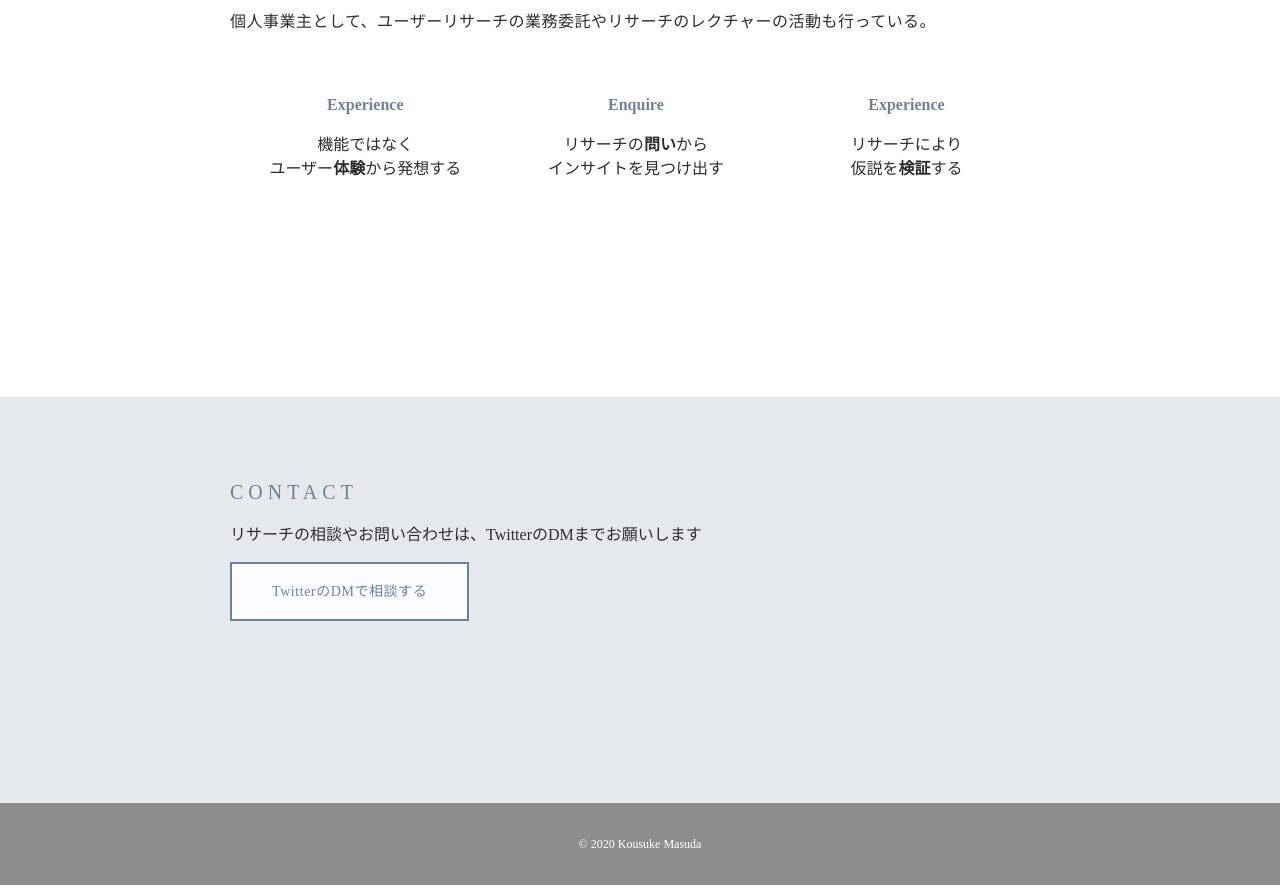
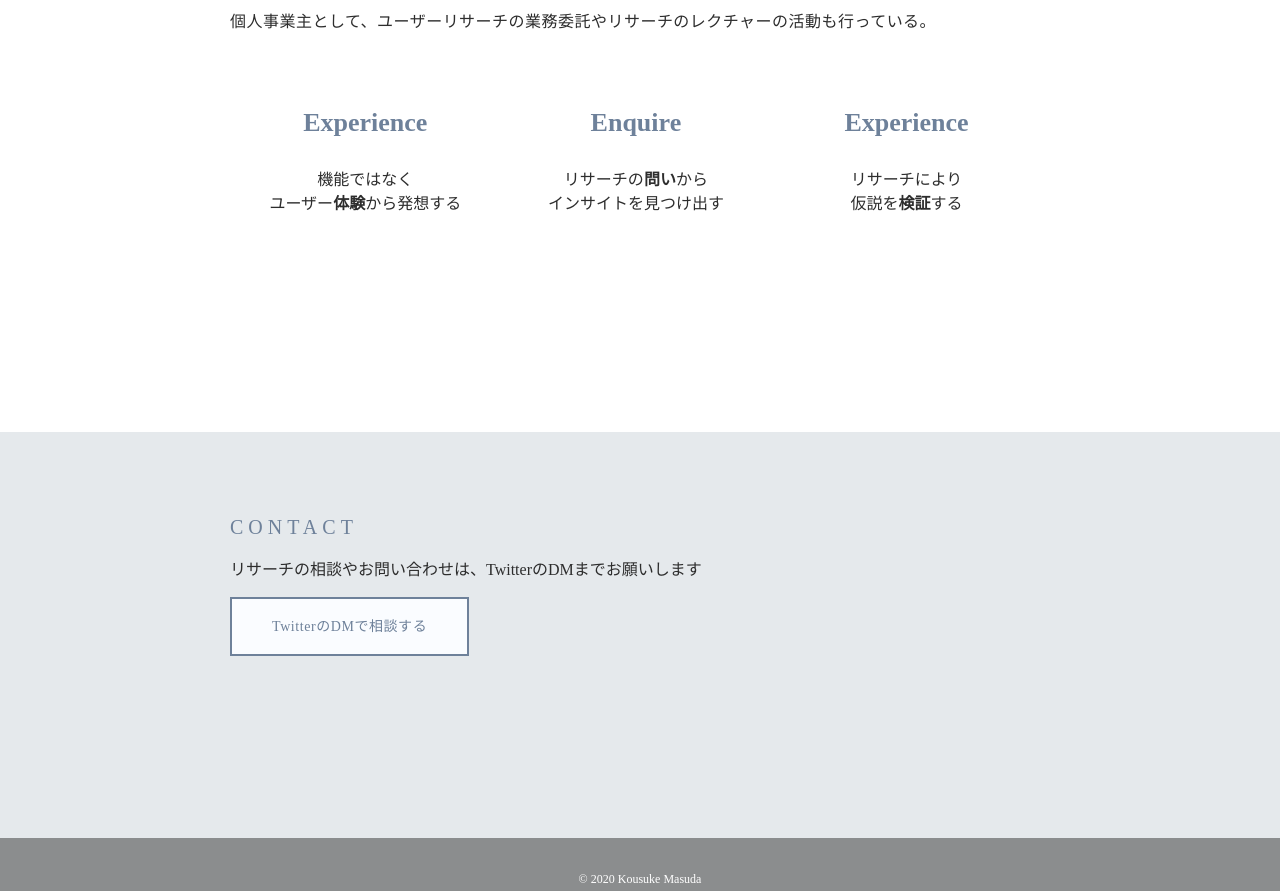
Before and after one commit to sherpaaa/kosuke_portfolio, a plain HTML site: page index.html in a window 1280 px wide. Shown: the part 1851-2742 px from the top of the page. Drawn offline with Linux system fonts and the light colour scheme.

Commit message:
h3のサイズを変更

```diff
--- a/css/style.css
+++ b/css/style.css
@@ -12,11 +12,6 @@ h2 {
     color:#6E819A;
 }
 
-h3 {
-    color:#6E819A;
-    font-size: 16px;
-
-}
 
 p {
     color:#2D2D2D;
@@ -173,6 +168,11 @@ a {
 
 }
 
+.principle_item  h3 {
+    color:#6E819A;
+    font-size: 26px;
+
+}
 
 /* レジュメのスタイル */
 
```
